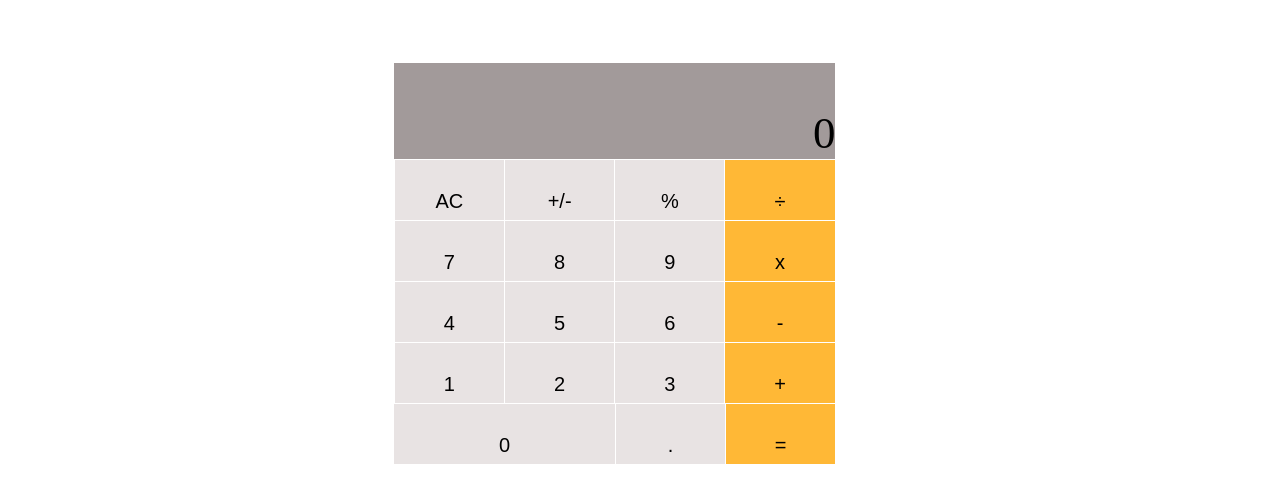
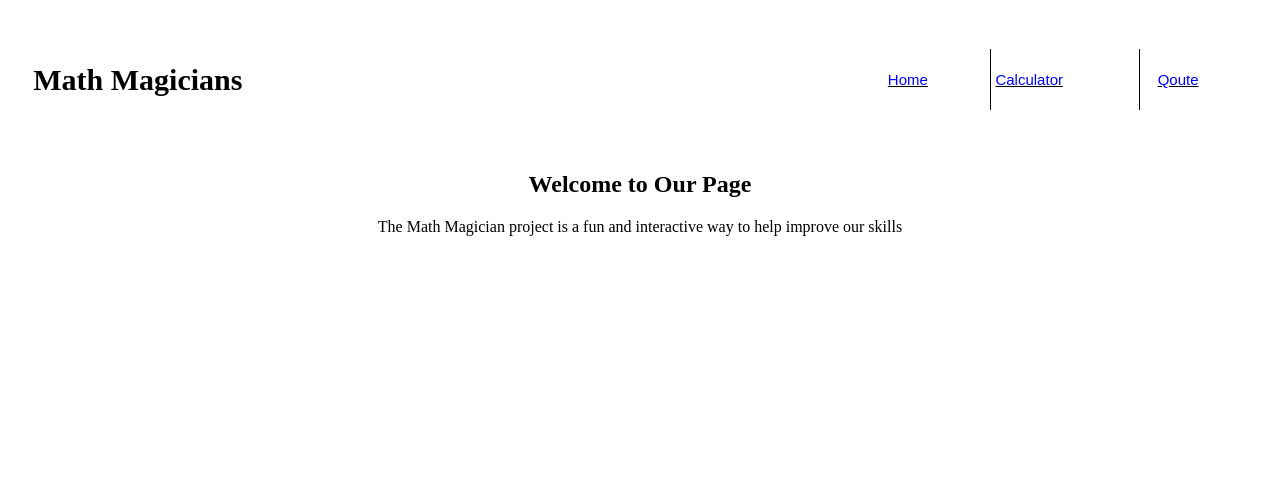
Before and after one commit to ismailmunyentwari9/Math-magicians, a React (Create React App) app: page / in a window 1280 px wide. Shown: the top 502 px of the page. Built offline with nearby package versions, Linux system fonts and the light colour scheme.

Commit message:
Addqoutes and separate sections in my project

```diff
--- a/src/App.css
+++ b/src/App.css
@@ -5,3 +5,43 @@ body {
 .App {
   text-align: center;
 }
+
+.Nav-bar {
+  display: flex;
+  justify-content: space-between;
+  align-items: center;
+  padding: 2%;
+}
+
+.Nav-bar div:nth-child(1) {
+  font-weight: 800;
+  font-size: 30px;
+}
+
+.Nav-bar ul {
+  display: flex;
+  gap: 2%;
+  align-items: center;
+}
+
+.Nav-bar ul li {
+  list-style-type: none;
+  text-decoration: underline;
+  padding-right: 12px;
+  border-right: 1px solid black;
+}
+
+.Nav-bar ul li:nth-child(3) {
+  border: none;
+}
+
+.Nav-bar button {
+  display: flex;
+  justify-content: center;
+  color: blue;
+  font-weight: 400;
+  align-items: center;
+  background-color: transparent !important;
+  border: none !important;
+  font-size: 15px !important;
+}
--- a/src/App.js
+++ b/src/App.js
@@ -1,10 +1,65 @@
+import React, { useState } from 'react';
 import './App.css';
 import Calculator from './components/Calculator';
+import Home from './components/Home';
+import Qoutes from './components/Qoute';
 
 function App() {
+  const [showHome, setHome] = useState(true);
+  const [showCalc, setCalc] = useState(false);
+  const [showQoute, setQoute] = useState(false);
+
+  const handleHomeClick = () => {
+    setHome(true);
+    setCalc(false);
+    setQoute(false);
+  };
+
+  const handleCalcClick = () => {
+    setCalc(true);
+    setHome(false);
+    setQoute(false);
+  };
+
+  const handleQouteClick = () => {
+    setCalc(false);
+    setHome(false);
+    setQoute(true);
+  };
+
   return (
     <div className="App">
-      <Calculator />
+      <div className="Nav-bar">
+        <div className="project-name">
+          <span>Math Magicians</span>
+        </div>
+
+        <ul>
+          <li><button type="button" onClick={handleHomeClick}>Home</button></li>
+
+          <li><button type="button" onClick={handleCalcClick}>Calculator</button></li>
+          <li><button type="button" onClick={handleQouteClick}>Qoute</button></li>
+
+        </ul>
+      </div>
+
+      {showHome && (
+        <div className="Home-section">
+          <Home />
+        </div>
+      )}
+
+      {showCalc && (
+        <div className="cal-section">
+          <Calculator />
+        </div>
+      )}
+
+      {showQoute && (
+        <div className="Qoute-section">
+          <Qoutes />
+        </div>
+      )}
     </div>
   );
 }
--- a/src/components/Calculator.js
+++ b/src/components/Calculator.js
@@ -12,11 +12,15 @@ function Calculator() {
 
   return (
     <div className="calc-container">
-
-      <div className="output">
-        <ScreenValue result={result.next || result.total || '0'} />
+      <div className="lets-do">
+        Let us do some math!
       </div>
-      <Buttons handleClick={handleClick} />
+      <div className="calc-shape">
+        <div className="output">
+          <ScreenValue result={result.next || result.total || '0'} />
+        </div>
+        <Buttons handleClick={handleClick} />
+      </div>
 
     </div>
   );
--- /dev/null
+++ b/src/components/Home.js
@@ -0,0 +1,9 @@
+import './calc.css';
+
+const Home = () => (
+  <div className="home-div">
+    <h2>Welcome to Our Page</h2>
+    <span>The Math Magician project is a fun and interactive way to help  improve our skills </span>
+  </div>
+);
+export default Home;
--- /dev/null
+++ b/src/components/Qoute.js
@@ -0,0 +1,50 @@
+import { useState, useEffect } from 'react';
+import './calc.css';
+
+const Qoutes = () => {
+  const [loading, setLoading] = useState(true);
+  const [error, setError] = useState(null);
+  const [qouteData, setQoute] = useState([]);
+
+  useEffect(() => {
+    const qouteResults = async () => {
+      const category = 'education';
+      const url = `https://api.api-ninjas.com/v1/quotes?category=${category}`;
+      try {
+        const request = await fetch(url, {
+          method: 'GET',
+          headers: { 'X-Api-Key': 'dVDCHmW94XaWBPo09mEhIQ==DRQLf471ttC5BWif' },
+        });
+        const response = await request.json();
+        setQoute(response);
+      } catch (error) {
+        setError('There was an error fetching the quotes,Please reload☺.');
+      } finally {
+        setLoading(false);
+      }
+    };
+    qouteResults();
+  }, []);
+
+  if (loading) {
+    return <div className="loads">Loading...</div>;
+  }
+
+  if (error) {
+    return <div>{error}</div>;
+  }
+
+  return (
+    qouteData.map((qouteItems) => (
+      <div className="qoute-class" key={qouteData.length}>
+        <p>
+          {qouteItems.quote}
+          -
+          {qouteItems.author}
+        </p>
+      </div>
+    ))
+  );
+};
+
+export default Qoutes;
--- a/src/components/calc.css
+++ b/src/components/calc.css
@@ -1,12 +1,24 @@
 .calc-container {
-  width: 36%;
   height: auto;
   display: flex;
+  justify-content: space-between;
+  border-radius: 12px;
+  margin-top: 5%;
+}
+
+.lets-do {
+  font-size: 23px;
+  margin-left: 5%;
+  font-weight: bold;
+}
+
+.calc-shape {
+  width: 40%;
+  margin-right: 10%;
+  display: flex;
+  justify-content: center;
   align-items: center;
-  justify-content: center;
   flex-direction: column;
-  margin: 5% 30%;
-  border-radius: 12px;
 }
 
 .output {
@@ -18,3 +30,30 @@
   align-items: end;
   font-size: 45px;
 }
+
+.home-div {
+  display: flex;
+  flex-direction: column;
+  align-items: center;
+  justify-content: center;
+}
+
+.qoute-class {
+  display: flex;
+  justify-content: center;
+  align-items: center;
+}
+
+.qoute-class p {
+  color: #000;
+  width: 40%;
+  font-size: 25px;
+  font-weight: 500;
+}
+
+.loads {
+  font-weight: 600;
+  font-size: 25px;
+  color: #000 !important;
+  margin-top: 0;
+}
```
Also changed, not shown: 1 other file (tests, documents, lock files or other folders).
